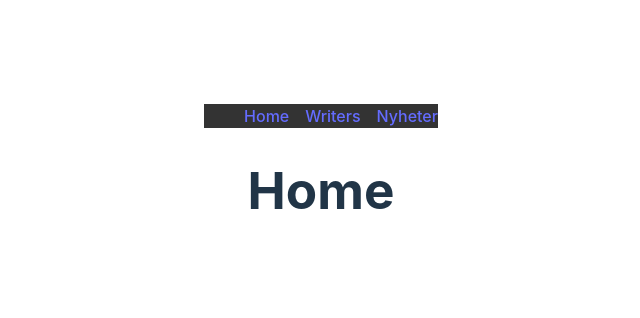
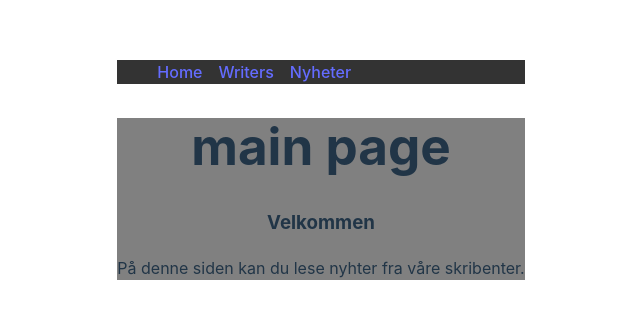
Before and after one commit to jensjpedersen/vigo-react-project, a React (Vite) app: page / in a window 1280 px wide. Shown: the part 230-548 px from the top of the page, without its empty margins (319-959 px from the left). Built offline with nearby package versions, Linux system fonts and the light colour scheme.

Commit message:
feat(MainPage): added basic main page layout.

```diff
--- a/src/App.jsx
+++ b/src/App.jsx
@@ -8,6 +8,7 @@ import { BrowserRouter, Routes, Route, Link } from 'react-router-dom'
 import Header from './components/Header'
 import WritersPage from './pages/WritersPage'
 import NewsPage from './pages/NewsPage'
+import MainPage from './pages/MainPage'
 
 
 function App() {
@@ -19,7 +20,7 @@ function App() {
                 <Header />
 
                 <Routes>
-                    <Route path="/" element={<h1>Home</h1>} />
+                    <Route path="/" element={<MainPage/>} />
                     <Route path="/writers" element={<WritersPage/>} />
                     <Route path="/news" element={<NewsPage/>} />
 
--- a/src/pages/MainPage.jsx
+++ b/src/pages/MainPage.jsx
@@ -0,0 +1,20 @@
+
+import styled from 'styled-components'
+
+
+const StyledMainPage = styled.div`
+  background-color: gray;
+
+`
+
+
+
+export default function MainPage() {
+  return (
+    <StyledMainPage>
+      <h1>main page</h1>
+      <h3>Velkommen</h3>
+      <p>På denne siden kan du lese nyhter fra våre skribenter.</p>
+    </StyledMainPage>
+  )
+}
--- a/src/pages/NewsPage.jsx
+++ b/src/pages/NewsPage.jsx
@@ -1,4 +1,3 @@
-
 import styled from 'styled-components';
 import { useEffect, useState } from 'react';
 import Posts from '../components/Posts.jsx';
@@ -36,7 +35,7 @@ export default function NewsPage() {
         <StyledNewsPage>
             <h1>News page</h1>
             <p>Les sisten inlegg</p>
-            postsData && <Posts posts={postsData}/>
+            { postsData && <Posts posts={postsData}/> }
         </StyledNewsPage>
     )
 
```
